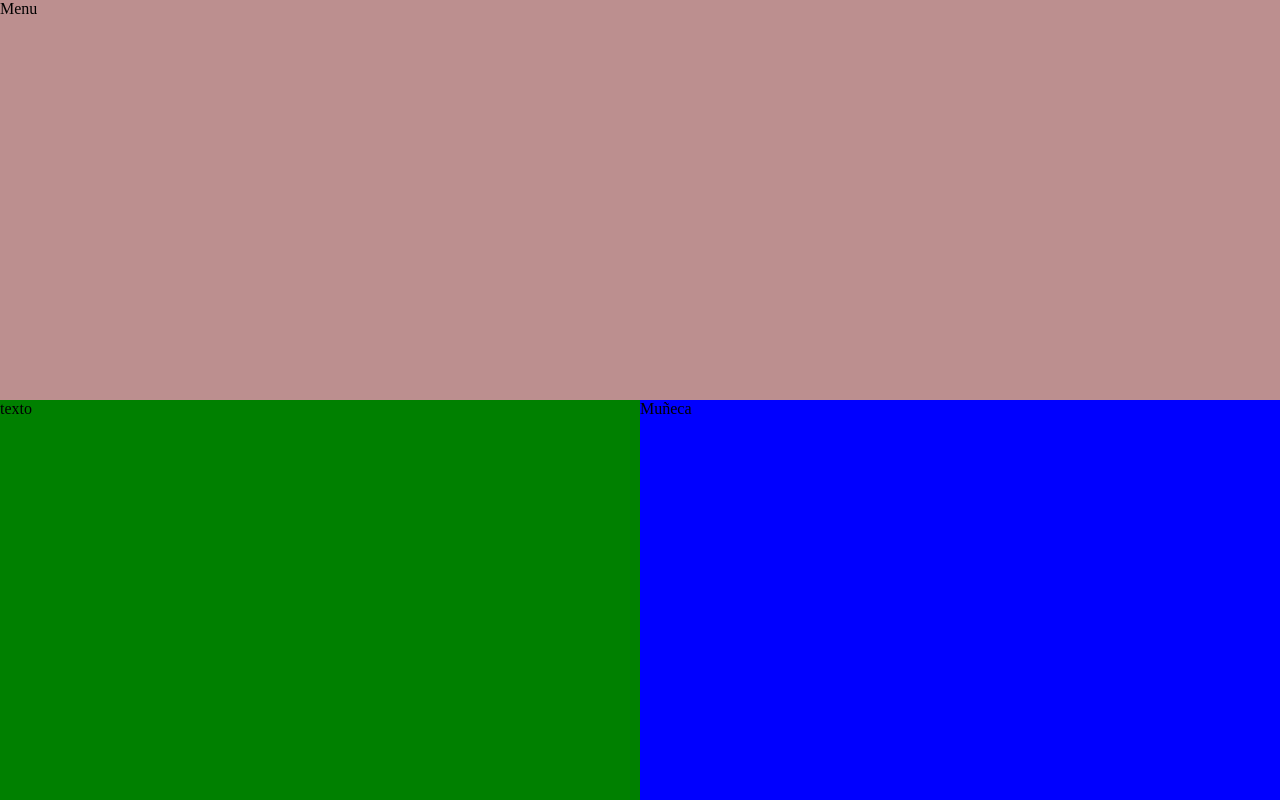
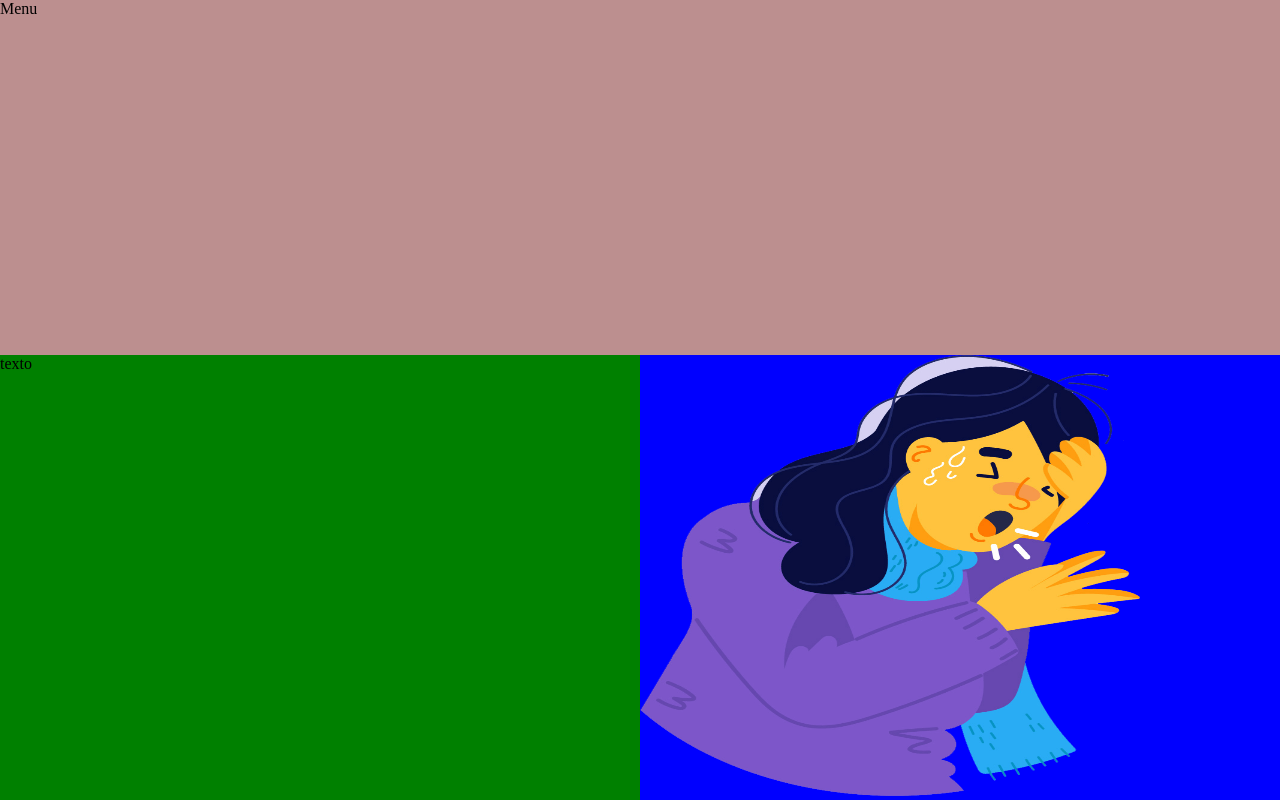
Before and after one commit to Trueqo/Pagina-Covid-19, a website: page index.html in a window 1280 px wide. Drawn offline with Linux system fonts and the light colour scheme.

Commit message:
agrego imagen muñeca

```diff
--- a/index.html
+++ b/index.html
@@ -1,5 +1,6 @@
 <!DOCTYPE html>
 <html lang="en">
+
 <head>
     <meta charset="UTF-8">
     <meta http-equiv="X-UA-Compatible" content="IE=edge">
@@ -7,6 +8,7 @@
     <link rel="stylesheet" href="./CSS/styles.css">
     <title>COVIDMAP</title>
 </head>
+
 <body>
     <div class="container">
         <div class="partOne">
@@ -18,17 +20,20 @@
                 <p>texto</p>
             </section>
             <aside class="asideOne">
-                <p>Muñeca</p>
+                <div class="muñeca">
+                    <img src="../img/recursos-app-covid-main/banner-right-image1.png" width="500" height="441">
+                </div>
             </aside>
 
 
-        <div class="partTwo">
+            <div class="partTwo">
 
-        </div>
+            </div>
 
 
 
-    </div>
-    <script src="./script/main.js"></script>
+        </div>
+        <script src="./script/main.js"></script>
 </body>
+
 </html>
```
